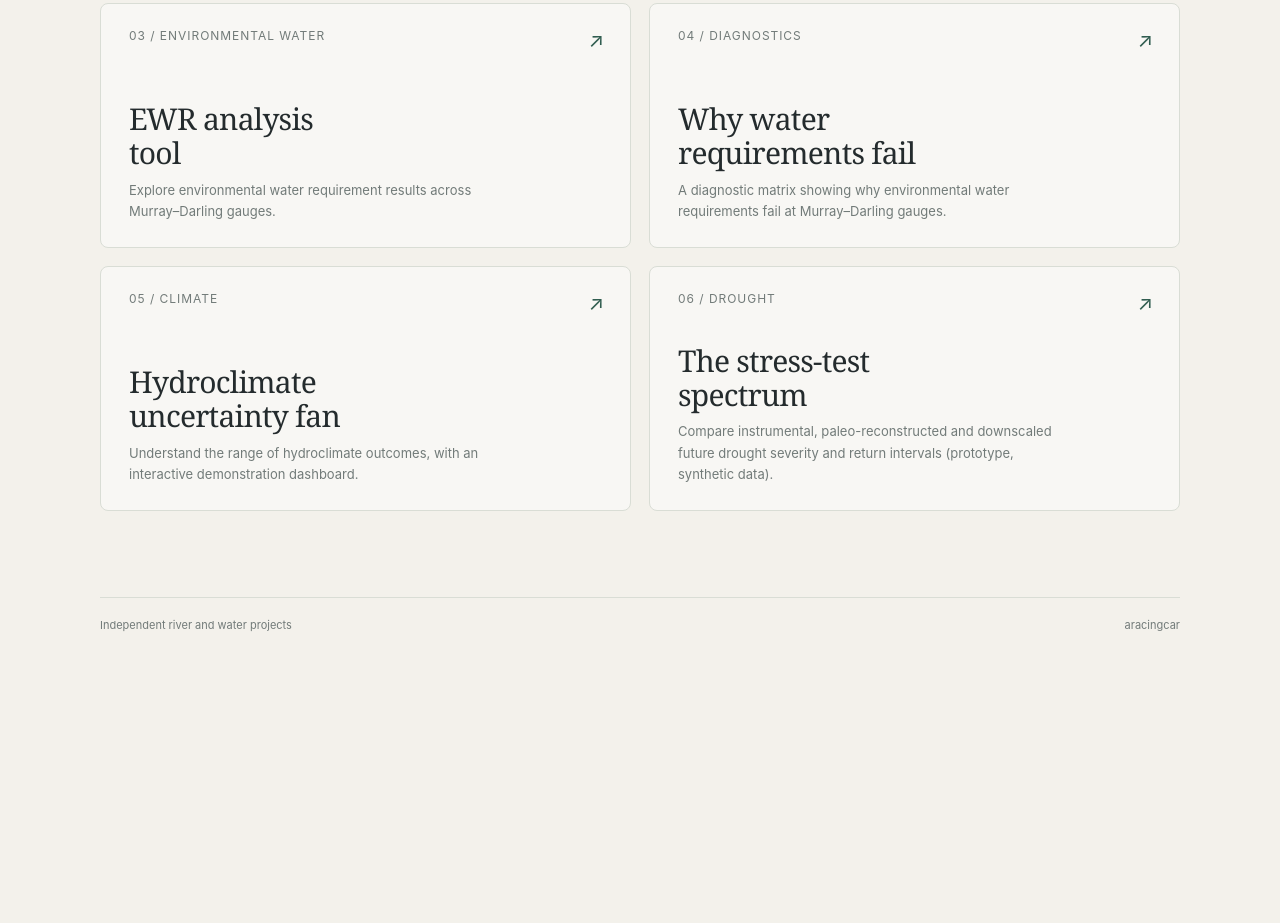
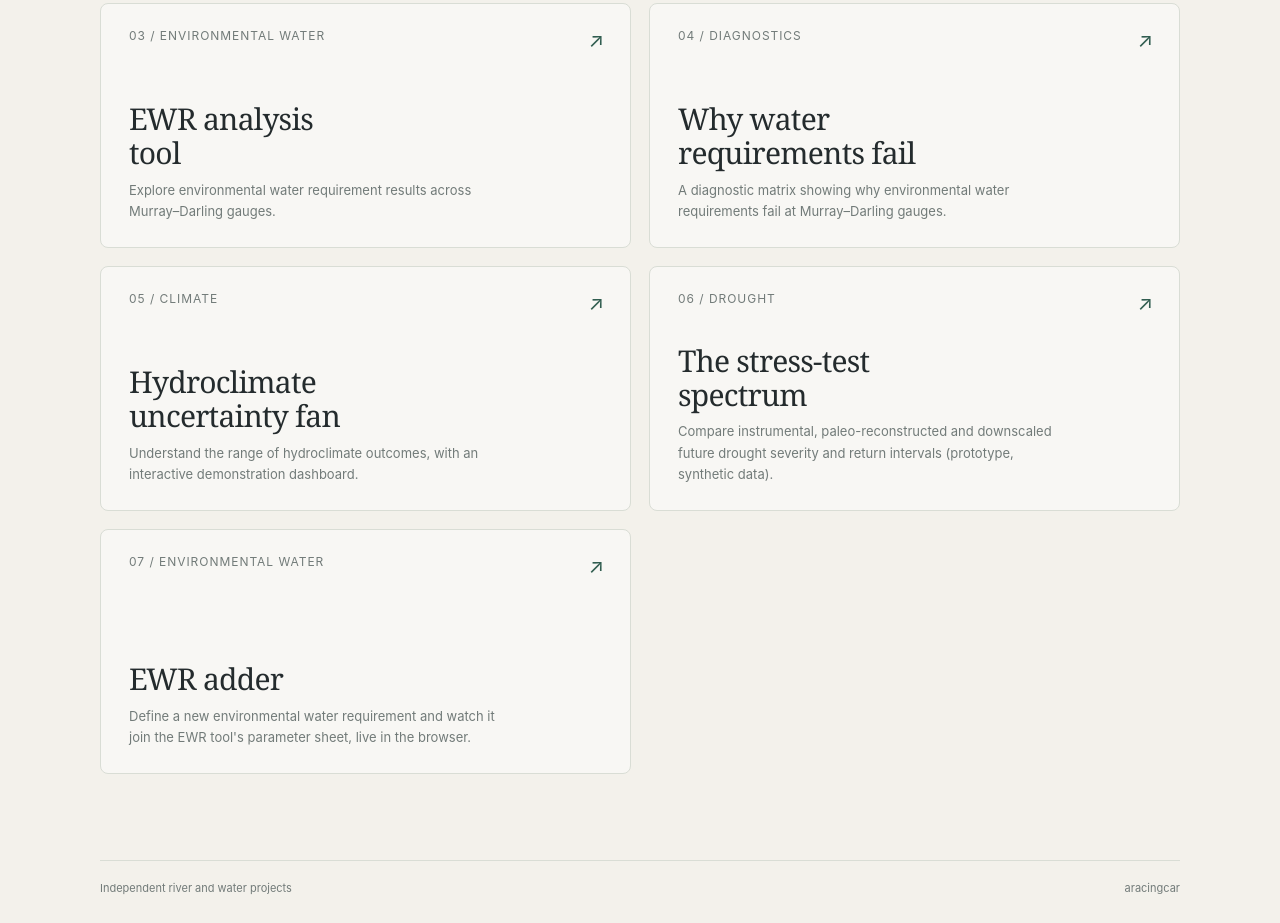
Before and after one commit to aracingcar/aracingcar.github.io, a plain HTML site: page index.html in a window 1280 px wide. Shown: the part 707-1630 px from the top of the page. Before the commit the page ends 1367 px from the top, so only its background shows below. Drawn offline with Linux system fonts and the light colour scheme.

Commit message:
Add EWR adder project card
Co-Authored-By: Claude Sonnet 5.5 <noreply@anthropic.com>

```diff
--- a/index.html
+++ b/index.html
@@ -75,6 +75,11 @@
         <h2>The stress-test<br>spectrum</h2>
         <p>Compare instrumental, paleo-reconstructed and downscaled future drought severity and return intervals (prototype, synthetic data).</p>
       </a>
+      <a class="project" href="https://aracingcar.github.io/ewr-adder/">
+        <span class="number">07 / ENVIRONMENTAL WATER</span><span class="arrow" aria-hidden="true">↗</span>
+        <h2>EWR adder</h2>
+        <p>Define a new environmental water requirement and watch it join the EWR tool's parameter sheet, live in the browser.</p>
+      </a>
     </section>
   </main>
   <footer><span>Independent river and water projects</span><span>aracingcar</span></footer>
```
